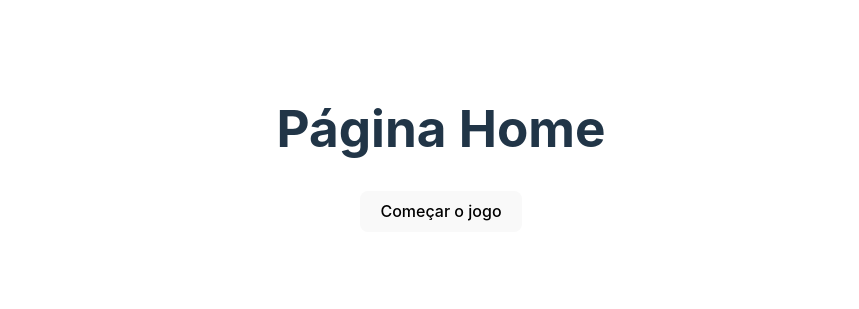
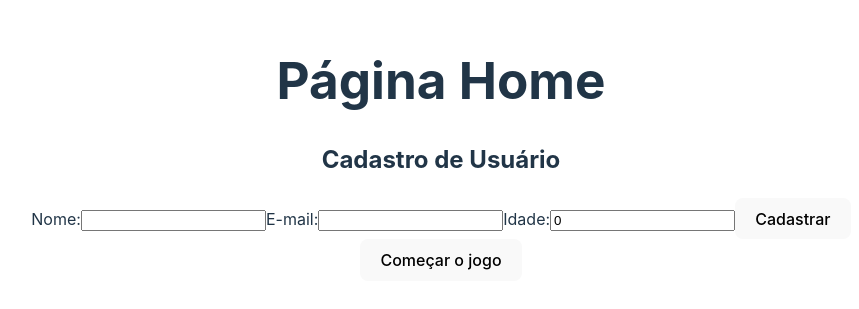
Before and after one commit to severidade/TheQuiz, a React (Vite) app: page / in a window 1280 px wide. Shown: the part 259-568 px from the top of the page, without its empty margins (199-1058 px from the left). Built offline with nearby package versions, Linux system fonts and the light colour scheme.

Commit message:
feat: :rocket: Configura aplicação para cadastar usuários

```diff
--- a/src/cliente.tsx
+++ b/src/cliente.tsx
@@ -1,8 +1,10 @@
+/* eslint-disable max-len */
 import sanityClient from '@sanity/client';
 
 const config = {
   projectId: '4nd77opf',
   dataset: 'production',
+  token: 'skezBk6S0DIUsSyd5EFZuB0eSwOfGMm74UdQLM50oPKlUxkv75TmuC8NJ2eM45qynexAMZglhVj9dlZmszT8SQ06nrYCsUnZs3gEMCLD9hag4DFukzY1sji7ZBswXbEntV3oc79ha4XAf175XV98UdN2gYeRMs7SPGgbSlMNIPjhmLUrHipg',
   useCdn: true,
   apiVersion: '2023-06-17',
 };
--- /dev/null
+++ b/src/components/UserRegistration/index.tsx
@@ -0,0 +1,72 @@
+import { useState } from 'react';
+import client from '../../cliente';
+
+function UserRegistration() {
+  const [name, setName] = useState('');
+  const [email, setEmail] = useState('');
+  const [age, setAge] = useState(0);
+
+  const [mutationResult, setMutationResult] = useState<string | null>(null);
+  const [mutationError, setMutationError] = useState<string | null>(null);
+
+  const handleFormSubmit = async (e: React.FormEvent<HTMLFormElement>) => {
+    e.preventDefault();
+
+    const newUser = {
+      _type: 'user',
+      name,
+      email,
+      age,
+    };
+
+    try {
+      await client.create(newUser);
+      console.log('Usuário cadastrado com sucesso!');
+      setMutationResult('Usuário cadastrado com sucesso!');
+      setMutationError(null);
+    } catch (error: any) {
+      console.error('Ocorreu um erro ao cadastrar o usuário:', error.message);
+      setMutationResult(null);
+      setMutationError('Erro ao cadastrar o usuário');
+    }
+  };
+
+  return (
+    <div>
+      <h2>Cadastro de Usuário</h2>
+      <form onSubmit={ handleFormSubmit }>
+        <label htmlFor="name">Nome:</label>
+        <input
+          type="text"
+          id="name"
+          value={ name }
+          onChange={ (e) => setName(e.target.value) }
+        />
+
+        <label htmlFor="email">E-mail:</label>
+        <input
+          type="email"
+          id="email"
+          value={ email }
+          onChange={ (e) => setEmail(e.target.value) }
+        />
+
+        <label htmlFor="age">Idade:</label>
+        <input
+          type="number"
+          id="age"
+          value={ age }
+          onChange={ (e) => setAge(parseInt(e.target.value, 10)) }
+
+        />
+
+        <button type="submit">Cadastrar</button>
+      </form>
+
+      {mutationResult && <p>{mutationResult}</p>}
+      {mutationError && <p>{mutationError}</p>}
+    </div>
+  );
+}
+
+export default UserRegistration;
--- a/src/pages/home/index.tsx
+++ b/src/pages/home/index.tsx
@@ -1,4 +1,5 @@
 import { useNavigate } from 'react-router-dom';
+import UserRegistration from '../../components/UserRegistration';
 
 export default function Home() {
   const navigate = useNavigate();
@@ -7,6 +8,7 @@ export default function Home() {
     <div className="home-page">
       <div className="title">
         <h1>Página Home</h1>
+        <UserRegistration />
         <button onClick={ () => navigate('/trivia') }>
           Começar o jogo
         </button>
```
Also changed, not shown: 2 other files (tests, documents, lock files or other folders).
